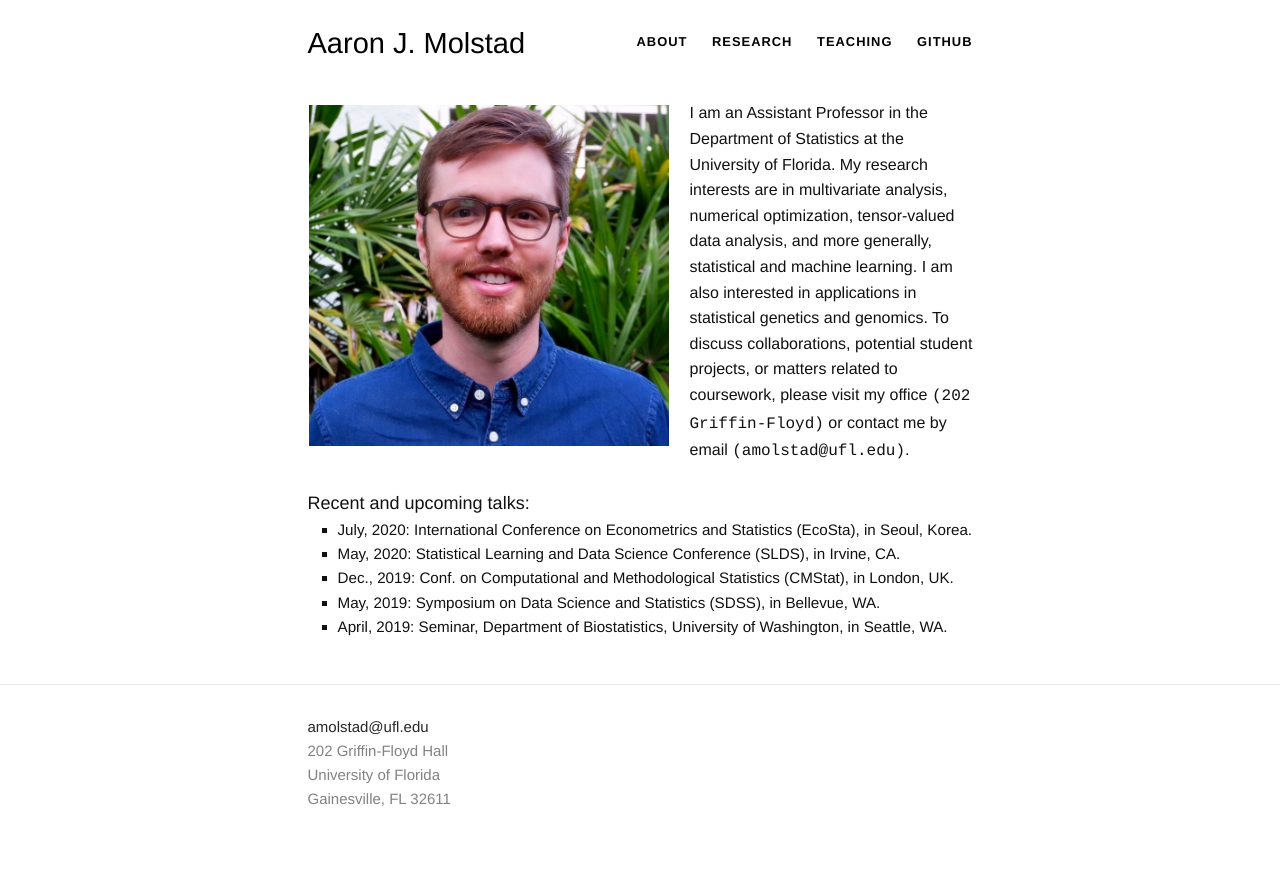
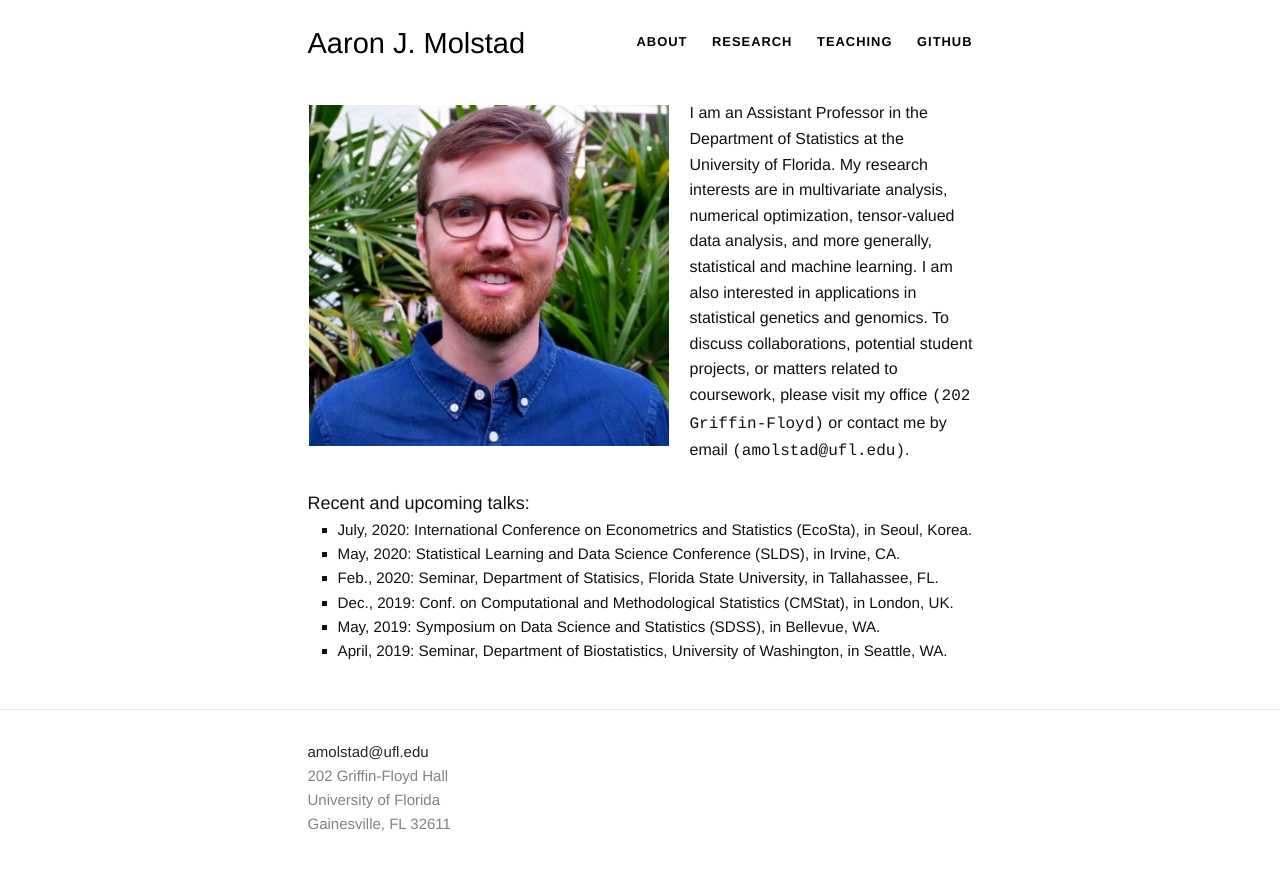
Before and after one commit to ajmolstad/ajmolstad.github.io, a Jekyll site: the page built from index.html, in a window 1280 px wide. Shown: the top 870 px of the page. Built offline with Jekyll 4.4.1, drawn with Linux system fonts in a browser that asks for light colours.

Commit message:
Update more

```diff
--- a/index.html
+++ b/index.html
@@ -45,6 +45,7 @@ University of Florida <br>
 <ul style="list-style-type:square;">
 <li> July, 2020: International Conference on Econometrics and Statistics (EcoSta), in Seoul, Korea.  </li>
 <li> May, 2020: Statistical Learning and Data Science Conference (SLDS), in Irvine, CA. </li>
+<li> Feb., 2020: Seminar, Department of Statisics, Florida State University, in Tallahassee, FL. </li>
 <li> Dec., 2019: Conf. on Computational and Methodological Statistics (CMStat), in London, UK. </li>
 <li> May, 2019: Symposium on Data Science and Statistics (SDSS), in Bellevue, WA.  </li>
 <li> April, 2019: Seminar, Department of Biostatistics, University of Washington, in Seattle, WA. </li>
```
Also changed, not shown: S20_STA4322.md (line endings or trailing spaces).
